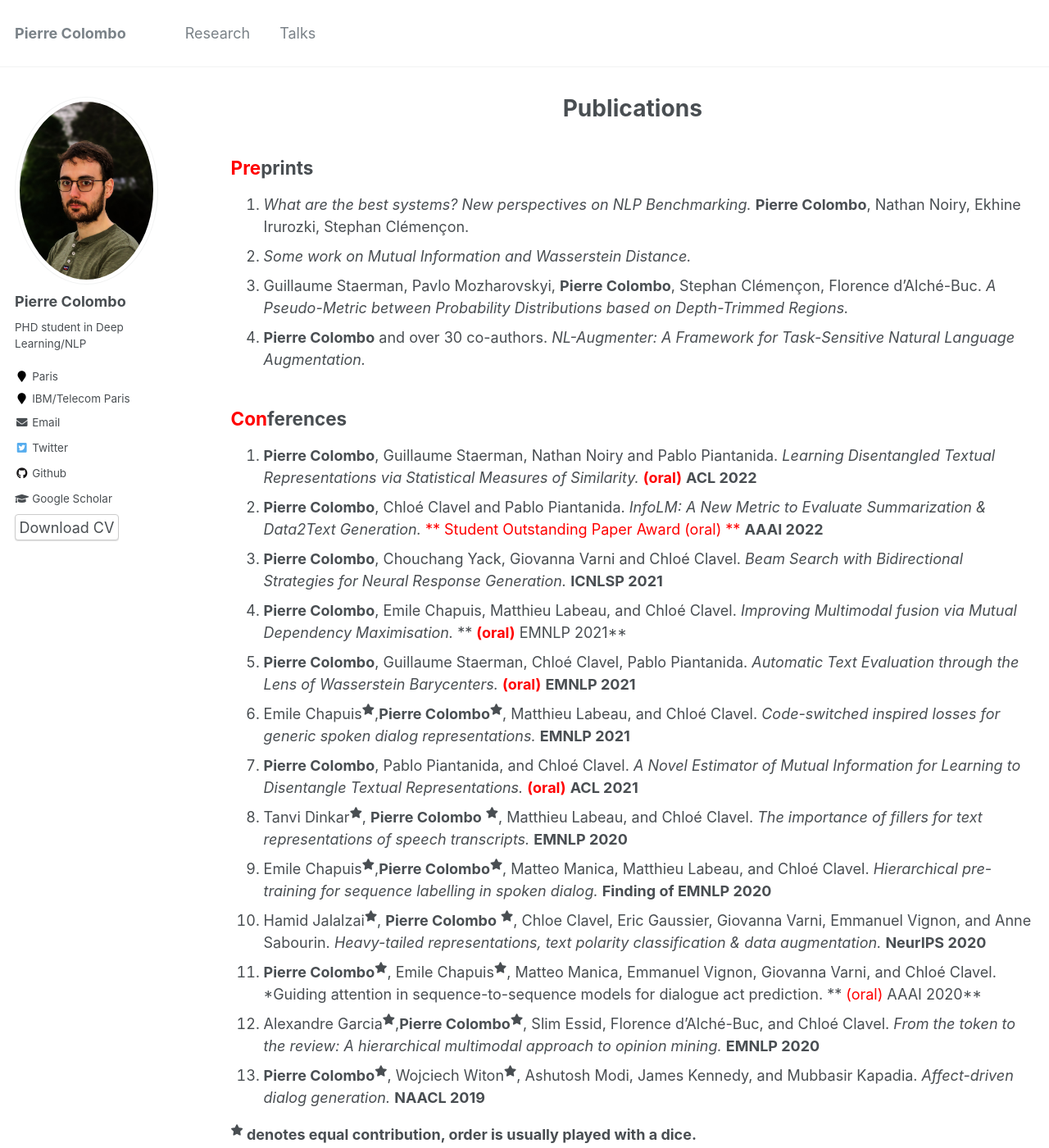
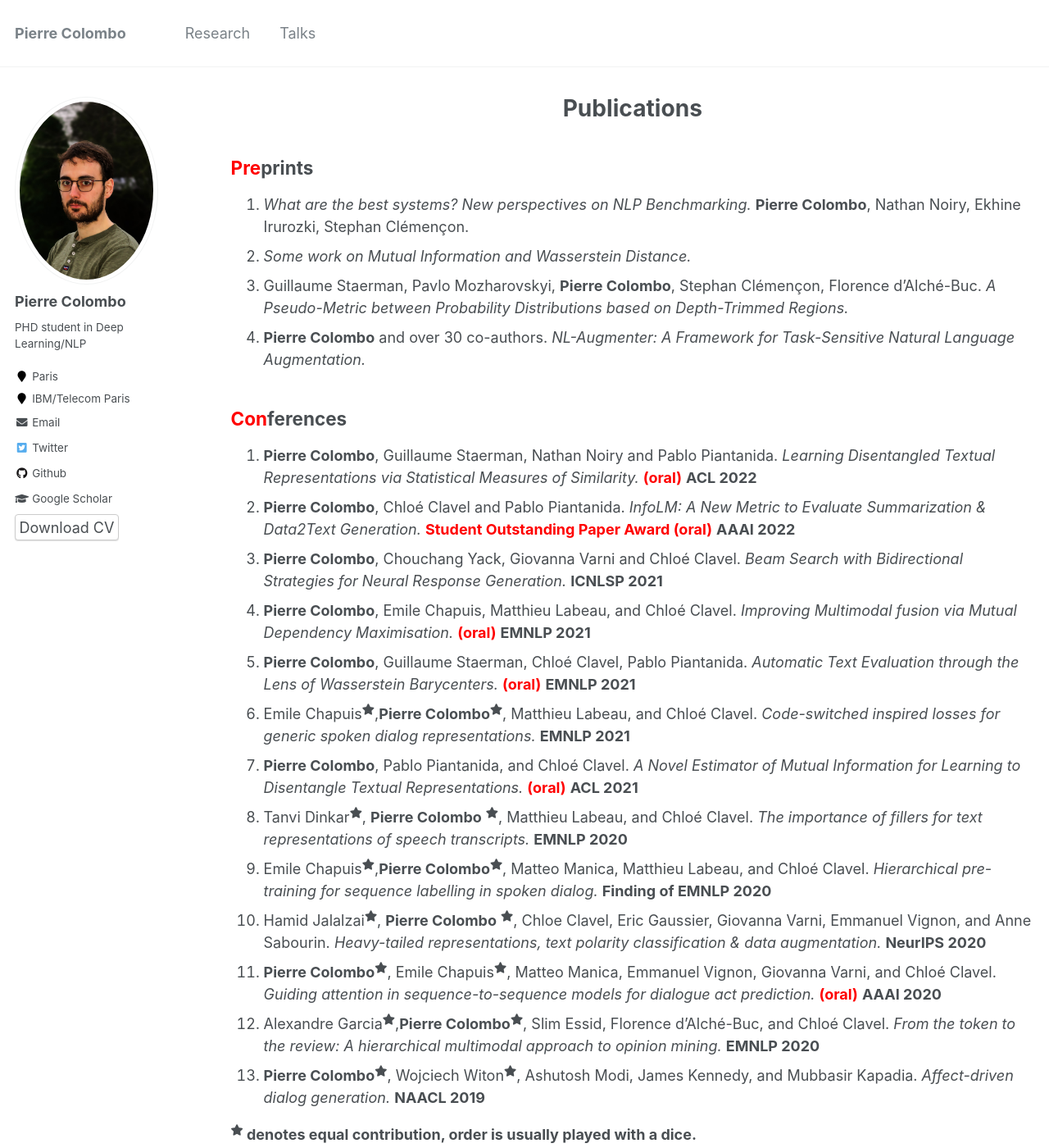
Before and after one commit to PierreColombo/PierreColombo.github.io, a Jekyll site: the page built from _pages/publications.md, in a window 1280 px wide and 1400 px high. Shown: the whole window at 82% size. Built offline with Jekyll 4.4.1, drawn with Linux system fonts in a browser that asks for light colours.

Commit message:
adding stuffs

```diff
--- a/_pages/publications.md
+++ b/_pages/publications.md
@@ -18,9 +18,9 @@ author_profile: true
 <span style="color:red">Con</span>ferences
 ---
 1. **Pierre Colombo**, Guillaume Staerman, Nathan Noiry and Pablo Piantanida. *Learning Disentangled Textual Representations via Statistical Measures of Similarity.* <span style="color:red">**(oral)**</span> **ACL 2022**
-2. **Pierre Colombo**, Chloé Clavel and Pablo Piantanida. *InfoLM: A New Metric to Evaluate Summarization & Data2Text Generation.* <span style="color:red">** Student Outstanding Paper Award  (oral) **  </span> **AAAI 2022**
+2. **Pierre Colombo**, Chloé Clavel and Pablo Piantanida. *InfoLM: A New Metric to Evaluate Summarization & Data2Text Generation.* <span style="color:red">**Student Outstanding Paper Award (oral)**  </span> **AAAI 2022**
 3. **Pierre Colombo**, Chouchang Yack, Giovanna Varni and Chloé Clavel. *Beam Search with Bidirectional Strategies for Neural Response Generation.* **ICNLSP 2021**
-4. **Pierre Colombo**, Emile Chapuis, Matthieu Labeau, and Chloé Clavel. *Improving Multimodal fusion via Mutual Dependency Maximisation.* ** <span style="color:red">**(oral)**</span> EMNLP 2021**
+4. **Pierre Colombo**, Emile Chapuis, Matthieu Labeau, and Chloé Clavel. *Improving Multimodal fusion via Mutual Dependency Maximisation.* <span style="color:red">**(oral)**</span> **EMNLP 2021**
 5. **Pierre Colombo**, Guillaume Staerman, Chloé Clavel, Pablo Piantanida. *Automatic Text Evaluation through the Lens of Wasserstein Barycenters.* <span style="color:red">**(oral)**</span> **EMNLP 2021**
 6. Emile Chapuis<sup><i class="fas fa-star"></i></sup>,**Pierre Colombo**<sup><i class="fas fa-star"></i></sup>, Matthieu Labeau, and Chloé Clavel. *Code-switched inspired losses for generic spoken dialog representations.* **EMNLP 2021**
 7. **Pierre Colombo**, Pablo Piantanida, and Chloé Clavel. *A Novel Estimator of Mutual Information for Learning to Disentangle Textual Representations.* <span style="color:red">**(oral)**</span>  **ACL 2021**
@@ -28,7 +28,7 @@ author_profile: true
 9. Emile Chapuis<sup><i class="fas fa-star"></i></sup>,**Pierre Colombo**<sup><i class="fas fa-star"></i></sup>, Matteo Manica, Matthieu Labeau, and Chloé Clavel. *Hierarchical pre-training for sequence labelling in spoken dialog.* **Finding of EMNLP 2020**
 10. Hamid Jalalzai<sup><i class="fas fa-star"></i></sup>, **Pierre Colombo** <sup><i class="fas fa-star"></i></sup>, Chloe Clavel, Eric Gaussier, Giovanna Varni, Emmanuel Vignon, and Anne Sabourin. *Heavy-tailed representations, text polarity classification & data augmentation.* **NeurIPS 2020**
 11. **Pierre Colombo**<sup><i class="fas fa-star"></i></sup>, Emile Chapuis<sup><i class="fas fa-star"></i></sup>, Matteo Manica, Emmanuel Vignon, Giovanna Varni, and Chloé
-Clavel. *Guiding attention in sequence-to-sequence models for dialogue act prediction. ** <span style="color:red">(oral)</span> AAAI 2020**
+Clavel. *Guiding attention in sequence-to-sequence models for dialogue act prediction.* <span style="color:red"> **(oral)** </span> **AAAI 2020**
 12. Alexandre Garcia<sup><i class="fas fa-star"></i></sup>,**Pierre Colombo**<sup><i class="fas fa-star"></i></sup>, Slim Essid, Florence d’Alché-Buc, and Chloé Clavel. *From the token to the review: A hierarchical multimodal approach to opinion mining.* **EMNLP 2020**
 13. **Pierre Colombo**<sup><i class="fas fa-star"></i></sup>, Wojciech Witon<sup><i class="fas fa-star"></i></sup>, Ashutosh Modi, James Kennedy, and Mubbasir Kapadia. *Affect-driven dialog generation.* **NAACL 2019**
 
```
